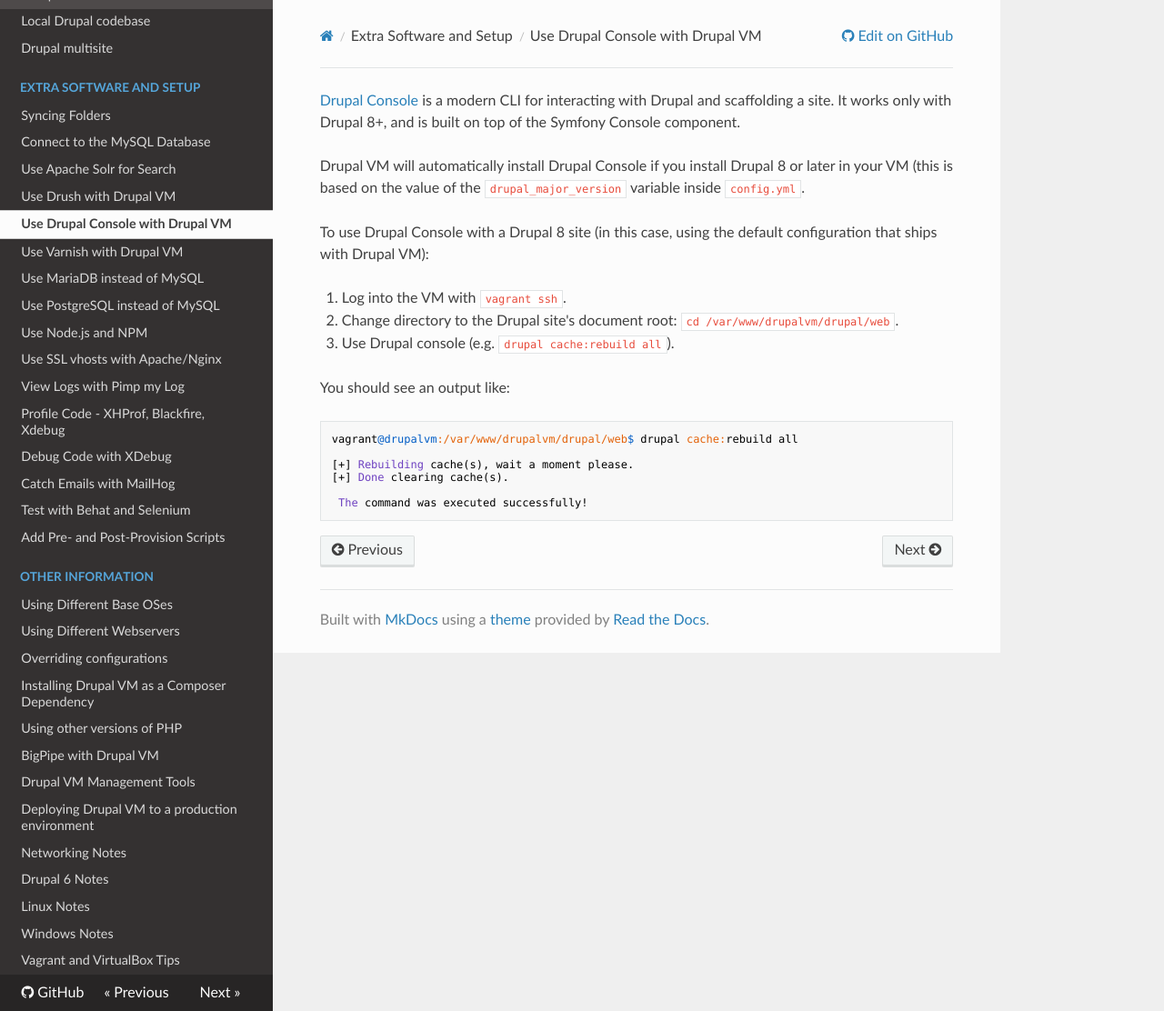
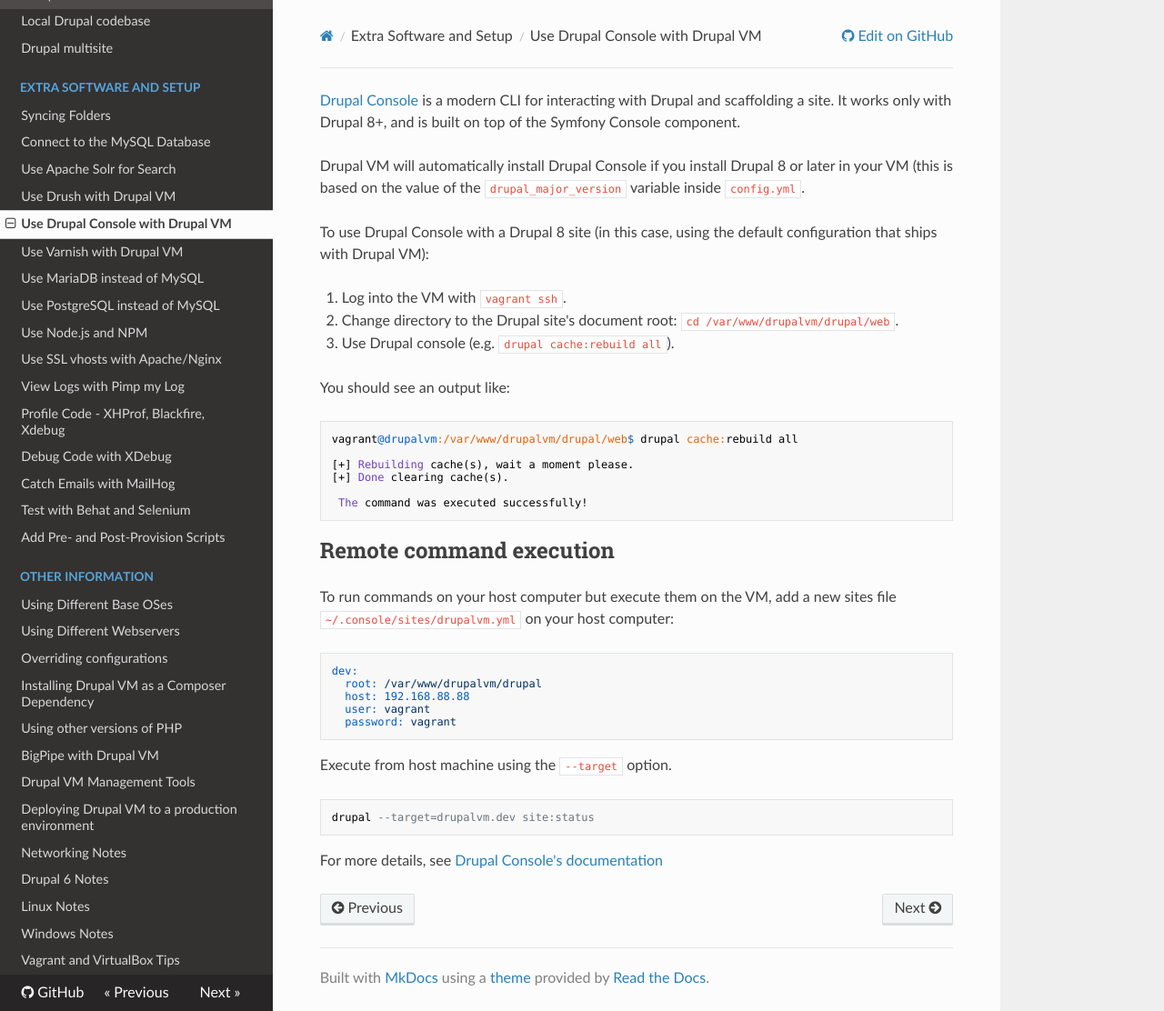
Before and after one commit to geerlingguy/drupal-vm, an MkDocs documentation site: the page built from docs/extras/drupal-console.md, in a window 1280 px wide and 1112 px high. Shown: the whole window at 91% size. Built offline with MkDocs 1.6.1, drawn with Linux system fonts in a browser that asks for light colours; nearby versions of some CDN libraries; old or Windows-style settings are respelled for this version of MkDocs.

Commit message:
Issue #1047: Add docs on Drupal Console remote command execution [ci skip]

````diff
--- a/docs/extras/drupal-console.md
+++ b/docs/extras/drupal-console.md
@@ -18,3 +18,21 @@ vagrant@drupalvm:/var/www/drupalvm/drupal/web$ drupal cache:rebuild all
 
  The command was executed successfully!
 ```
+
+## Remote command execution
+
+To run commands on your host computer but execute them on the VM, add a new sites file `~/.console/sites/drupalvm.yml` on your host computer:
+
+```yaml
+dev:
+  root: /var/www/drupalvm/drupal
+  host: 192.168.88.88
+  user: vagrant
+  password: vagrant
+```
+
+Execute from host machine using the `--target` option.
+
+    drupal --target=drupalvm.dev site:status
+
+For more details, see [Drupal Console's documentation](https://hechoendrupal.gitbooks.io/drupal-console/content/en/using/how-to-use-drupal-console-in-a-remote-installation.html)
````
